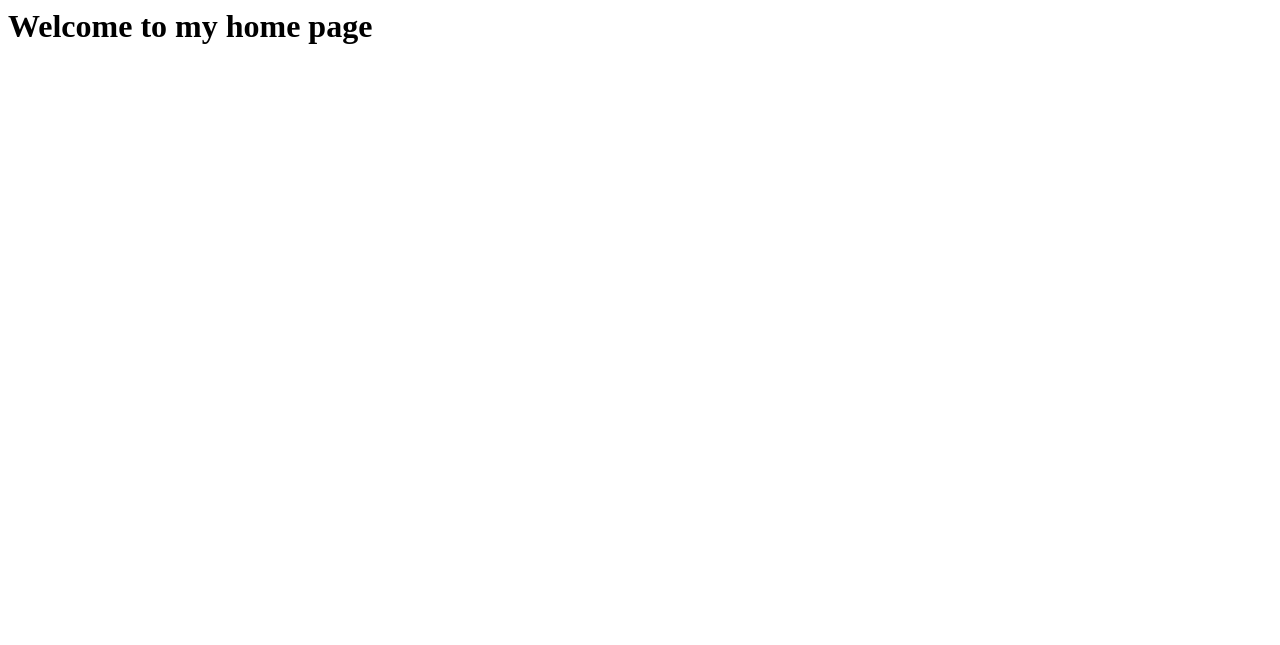
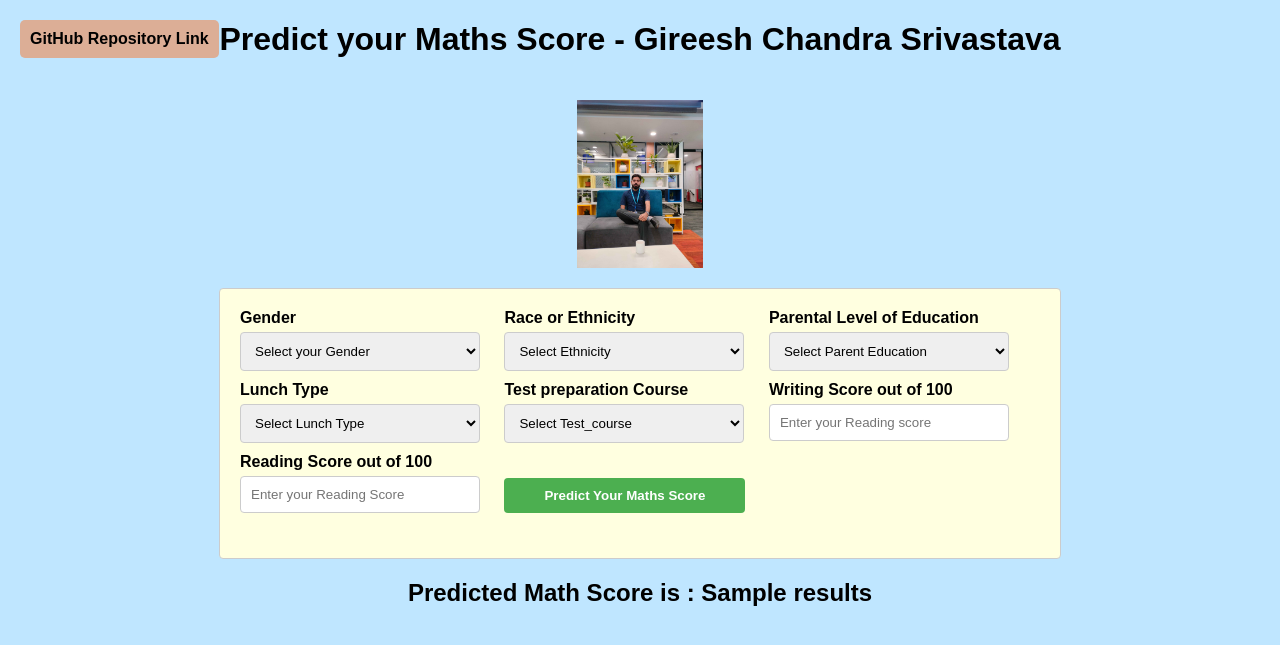
Before and after one commit to 290299GirishMlops/mlproject, a Flask app: template templates/index.html in a window 1280 px wide. Shown: the top 645 px of the page. Run offline with Flask 3, Linux system fonts and the light colour scheme; the template is opened without the code that fills it: most values are stand-ins (such as "Sample title", 1, 10 or a date in 2020).

```diff
--- a/app.py
+++ b/app.py
@@ -18,7 +18,7 @@ def index():
 @app.route('/predictdata',methods=['GET','POST'])
 def predict_datapoint():
     if request.method=='GET':
-        return render_template('home.html')
+        return render_template('index.html')
     else:
         data=CustomData(
             gender=request.form.get('gender'),
@@ -38,7 +38,7 @@ def predict_datapoint():
         print("Mid Prediction")
         results=predict_pipeline.predict(pred_df)
         print("after Prediction")
-        return render_template('home.html',results=results[0])
+        return render_template('index.html',results=results[0])
 
 
 if __name__=="__main__":
--- /dev/null
+++ b/static/css/style.css
@@ -0,0 +1,95 @@
+body {
+    font-family: Arial, sans-serif;
+    background-color: #BFE6FF;
+  }
+
+.top-left-link {
+        position: absolute;
+        top: 20px; /* Add some top margin */
+        left: 20px; /* Add some left margin */
+        padding: 10px; /* Add some padding */
+        background-color: #DCAE96; /* Add a background color */
+        border-radius: 5px; /* Add some rounded corners */
+        font-size: 16px; /* Increase the font size */
+        color: black; /* Change the font color */
+        text-decoration: none; /* Remove the underline */
+        font-weight: bold;
+  }
+
+.profile
+  {
+        display: block;
+        margin-left: auto;
+        margin-right: auto;
+        width: 10%;
+        padding: 20px; /* adds 30 pixels of padding around the image */
+  }
+
+  .form-box {
+    max-width: 800px;
+    margin: 0 auto;
+    background-color: #FFFFE0;
+    padding: 20px;
+    border: 1px solid #ccc;
+    border-radius: 4px;
+  }
+
+  h1 {
+    text-align: center;
+  }
+
+  h2 {
+    text-align: center;
+  }
+
+  label {
+    display: block;
+    margin-bottom: 10px;
+    font-weight: bold;
+  }
+
+  input[type="text"], select {
+    padding: 10px;
+    border: 1px solid #ccc;
+    border-radius: 4px;
+    box-sizing: border-box;
+    margin-bottom: 10px;
+    width: 100%;
+  }
+
+  input[type="number"], select {
+    padding: 10px;
+    border: 1px solid #ccc;
+    border-radius: 4px;
+    box-sizing: border-box;
+    margin-bottom: 10px;
+    width: 100%;
+  }
+
+  input[type="submit"] {
+    background-color: #4CAF50;
+    color: white;
+    padding: 10px 40px;
+    border: none;
+    border-radius: 4px;
+    cursor: pointer;
+    margin-top: 40px;
+    display: block;
+    margin: 25px auto;
+    font-weight: bold;
+  }
+
+  input[type="submit"]:hover {
+    background-color: #45a049;
+  }
+
+  .form-group {
+    display: inline-block;
+    vertical-align: top;
+    margin-right: 20px;
+    width: 30%;
+  }
+
+  .form-group label {
+    margin-bottom: 5px;
+  }
--- a/templates/index.html
+++ b/templates/index.html
@@ -1 +1,125 @@
-<h1> Welcome to my home page</h1>
+<!DOCTYPE html>
+<html>
+  <head>
+    <title>Predict your Maths Score</title>
+    <link rel="stylesheet" href="{{ url_for('static', filename='css/style.css') }}">
+  </head>
+  <body>
+    <a href="https://github.com/290299GirishMlops/mlproject" class="top-left-link" target="_blank">GitHub Repository Link</a>
+    <h1>Predict your Maths Score - Gireesh Chandra Srivastava</h1>
+    <img src="{{url_for('static', filename='/Image/your_profile_pic.jpg')}}" alt="Your Profile Picture" class="profile">
+    <div class="form-box">
+    <form action="{{url_for('predict_datapoint')}}" method="POST">
+        <div class="form-group">
+            <label class="form-label">Gender</label>
+            <select class="form-control" name="gender" placeholder="Enter you Gender" required>
+                <option class="placeholder" selected disabled value="">Select your Gender</option>
+                <option value="male">
+                    Male
+                </option>
+                <option value="female">
+                    Female
+                </option>
+            </select>
+        </div>
+
+        <div class="form-group">
+            <label class="form-label">Race or Ethnicity</label>
+            <select class="form-control" name="ethnicity" placeholder="Enter you ethnicity" required>
+                <option class="placeholder" selected disabled value="">Select Ethnicity</option>
+                <option value="group A">
+                    Group A
+                </option>
+                <option value="group B">
+                    Group B
+                </option>
+                <option value="group C">
+                    Group C
+                </option>
+                <option value="group D">
+                    Group D
+                </option>
+                <option value="group E">
+                    Group E
+                </option>
+            </select>
+        </div>
+
+        <div class="form-group">
+            <label class="form-label">Parental Level of Education</label>
+            <select class="form-control" name="parental_level_of_education"
+                placeholder="Enter you Parent Education" required>
+                <option class="placeholder" selected disabled value="">Select Parent Education</option>
+                <option value="associate's degree">
+                    associate's degree
+                </option>
+                <option value="bachelor's degree">
+                    bachelor's degree
+                </option>
+                <option value="high school">
+                    high school
+                </option>
+                <option value="master's degree">
+                    master's degree
+                </option>
+                <option value="some college">
+                    some college
+                </option>
+                <option value="some high school">
+                    some high school
+                </option>
+            </select>
+        </div>
+
+        <div class="form-group">
+            <label class="form-label">Lunch Type</label>
+            <select class="form-control" name="lunch" placeholder="Enter you Lunch" required>
+                <option class="placeholder" selected disabled value="">Select Lunch Type</option>
+                <option value="free/reduced">
+                    free/reduced
+                </option>
+                <option value="standard">
+                    standard
+                </option>
+            </select>
+        </div>
+
+        <div class="form-group">
+            <label class="form-label">Test preparation Course</label>
+            <select class="form-control" name="test_preparation_course" placeholder="Enter you Course"
+                required>
+                <option class="placeholder" selected disabled value="">Select Test_course</option>
+                <option value="none">
+                    None
+                </option>
+                <option value="completed">
+                    Completed
+                </option>
+            </select>
+        </div>
+
+        <div class="form-group">
+            <label class="form-label">Writing Score out of 100</label>
+            <input class="form-control" type="number" name="reading_score"
+                placeholder="Enter your Reading score" min='0' max='100' />
+        </div>
+
+    <div class="form-group">
+        <label class="form-label">Reading Score out of 100</label>
+        <input class="form-control" type="number" name="writing_score"
+            placeholder="Enter your Reading Score" min='0' max='100' />
+    </div>
+
+    <div class="form-group">
+        <input class="btn btn-primary" type="submit" value="Predict Your Maths Score" required />
+    </div>
+
+
+    </form>
+    </div>
+    <div>
+    <h2>
+      Predicted Math Score is : {{ results }}
+    </h2>
+  </body>
+</html>
```
Also changed, not shown: static/image/your_profile_pic.jpg (added), templates/home_not_using.html (renamed from templates/home.html).
